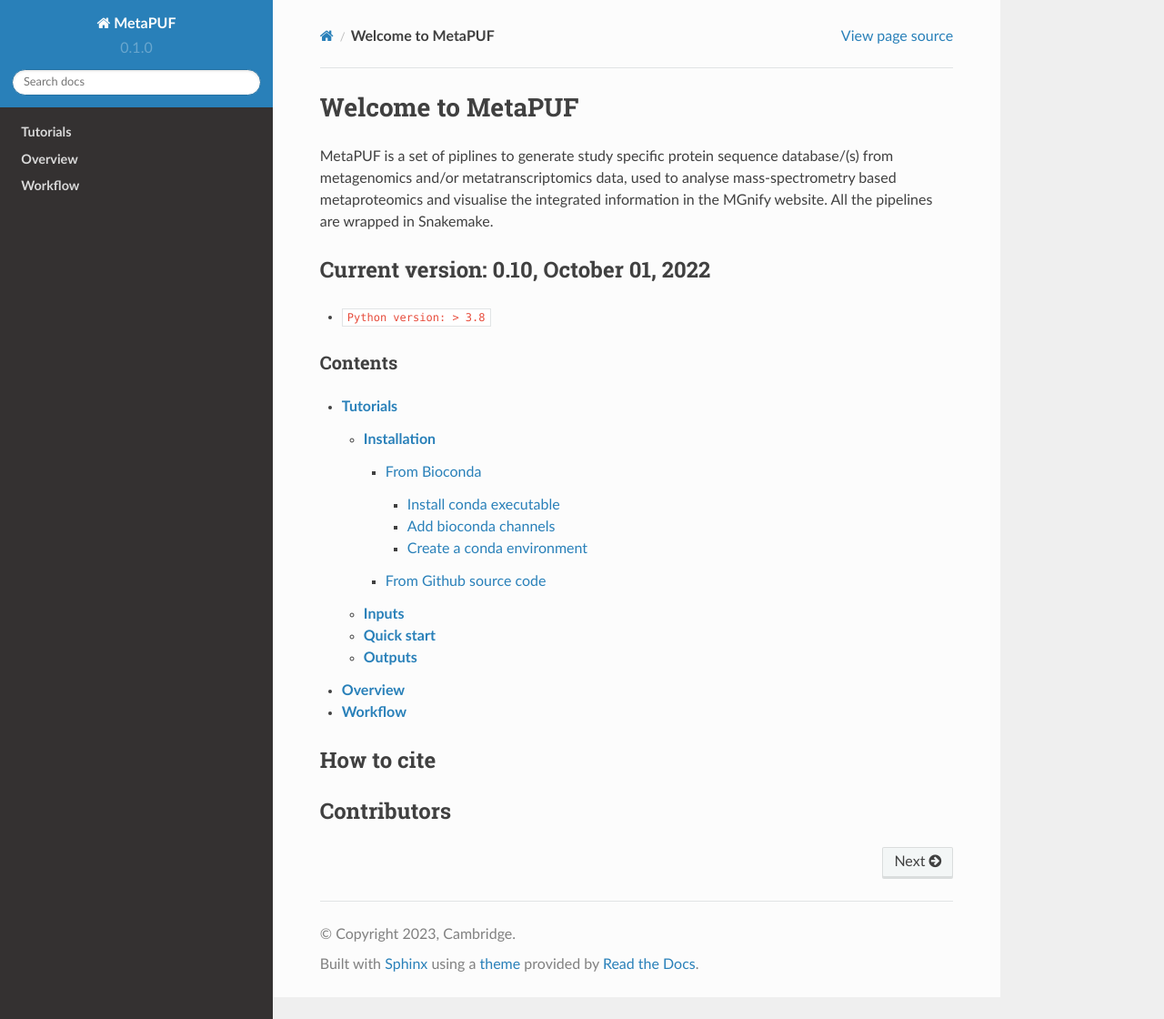
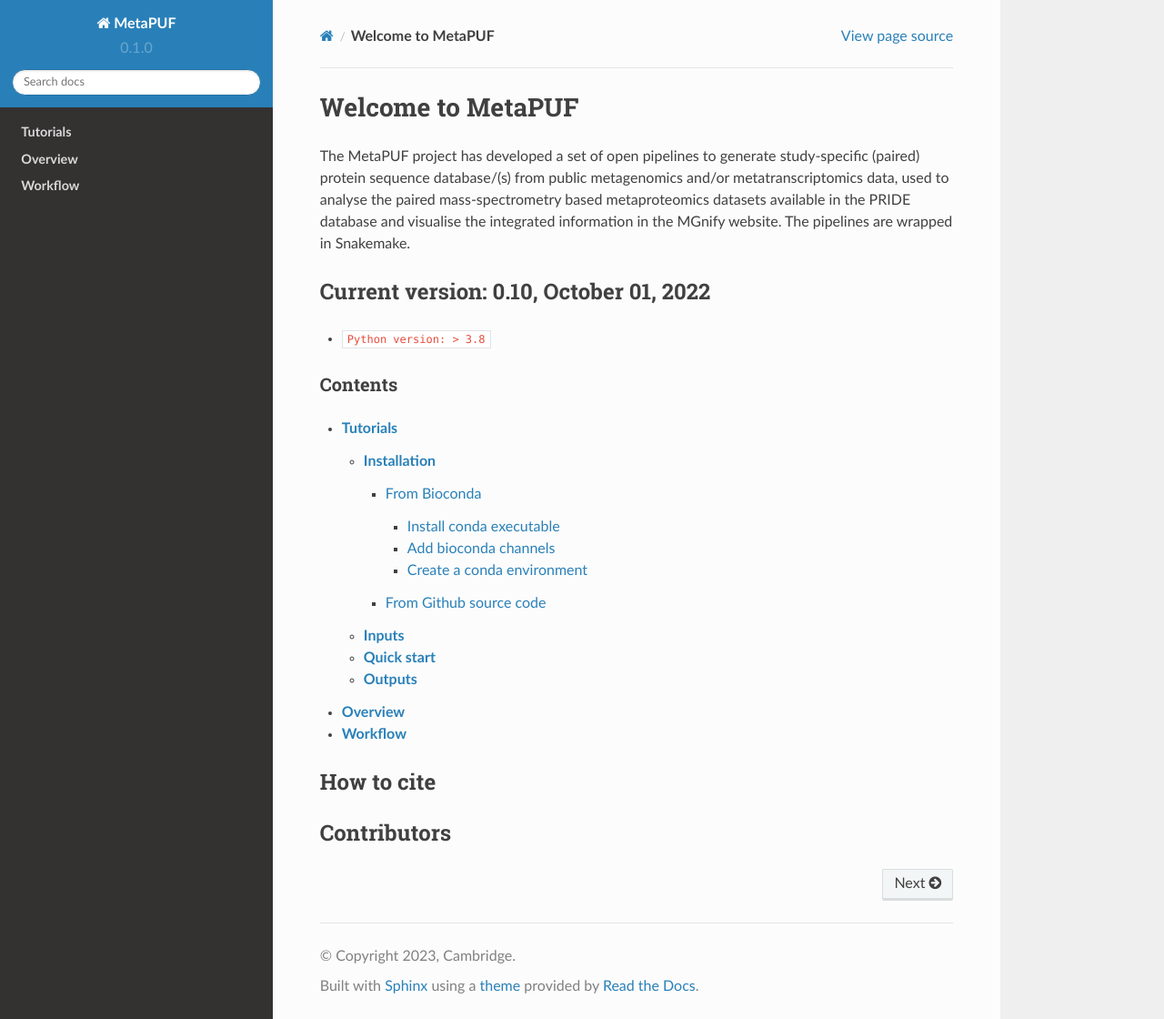
Before and after one commit to javizca/MetaPUF-tutorial, a Sphinx documentation site: the page built from docs/source/index.rst, in a window 1280 px wide and 1120 px high. Shown: the whole window at 91% size. Built offline with Sphinx 7.4.7 and the Read the Docs theme 2.0.0, drawn with Linux system fonts in a browser that asks for light colours.

Commit message:
Update index.rst
General refinement iteration 1

```diff
--- a/docs/source/index.rst
+++ b/docs/source/index.rst
@@ -1,10 +1,9 @@
 **Welcome to MetaPUF**
 ======================
 
-MetaPUF is a set of piplines to generate study specific protein sequence
-database/(s) from metagenomics and/or metatranscriptomics data, used to
-analyse mass-spectrometry based metaproteomics and visualise the
-integrated information in the MGnify website. All the pipelines are
+The MetaPUF project has developed a set of open pipelines to generate study-specific (paired) protein sequence
+database/(s) from public metagenomics and/or metatranscriptomics data, used to analyse the paired mass-spectrometry based metaproteomics
+datasets available in the PRIDE database and visualise the integrated information in the MGnify website. The pipelines are
 wrapped in Snakemake.
 
 Current version: 0.10, October 01, 2022
```
